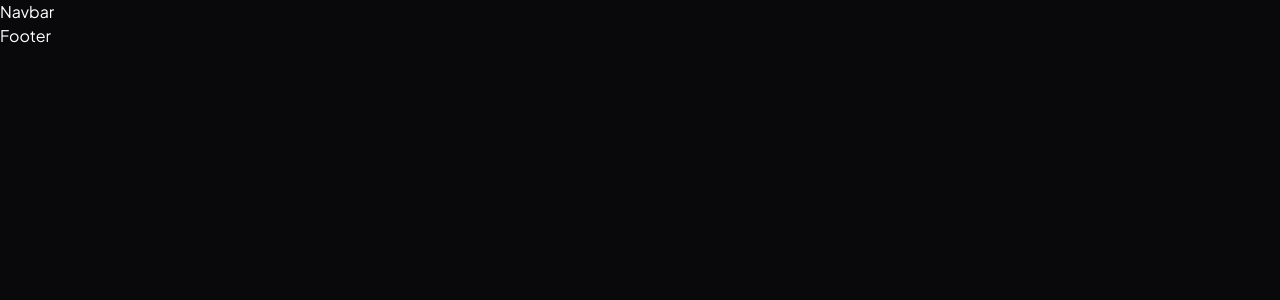
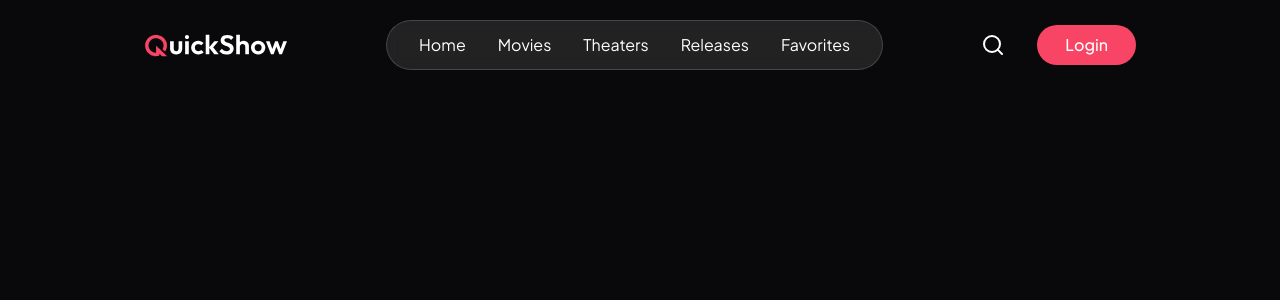
Before and after one commit to sanjaych9517/Movie-Tickets-Book-System, a React (Vite) app in the folder client/: page /favorite in a window 1280 px wide. Shown: the top 300 px of the page. Built offline with nearby package versions, Linux system fonts and the light colour scheme.

Commit message:
create a responsive nav bar

```diff
--- a/client/src/components/Footer.jsx
+++ b/client/src/components/Footer.jsx
@@ -3,7 +3,7 @@ import React from 'react'
 const Footer = () => {
   return (
     <div>
-      <h1>Footer</h1>
+
     </div>
   )
 }
--- a/client/src/components/Navbar.jsx
+++ b/client/src/components/Navbar.jsx
@@ -1,11 +1,84 @@
-import React from 'react'
+import React, { useState } from "react";
+import { Link } from "react-router-dom";
+import { assets } from "../assets/assets";
+import { MenuIcon, SearchIcon, XIcon } from "lucide-react";
 
 const Navbar = () => {
+  const [isOpen, setIsOpen] = useState(false);
+
   return (
-    <div>
-      <h1>Navbar</h1>
+    <div
+      className="fixed top-0 left-0 z-50 w-full flex items-center
+     justify-between px-6 md:px-16 lg:px-36 py-5"
+    >
+      <Link to="/" className="max-md:flex-1">
+        <img src={assets.logo} alt="" className="w-36 h-auto" />
+      </Link>
+
+      <div
+        className={`max-md:absolute max-md:top-0 max-md:left-0 max-md:font-medium max-md:text-lg z-50 flex flex-col md:flex-row items-center max-md:justify-center gap-8 md:px-8 py-3 max-md:h-screen md:rounded-full backdrop-blur bg-black/70 md:bg-white/10 md:border border-gray-300/20 overflow-hidden transition-[width] duration-300
+         ${isOpen ? "max-md:w-full" : "max-md:w-0"}`}
+      >
+        <XIcon
+          className="md:hidden absolute top-6 right-6 w-6 h-6 cursor-pointer"
+          onClick={() => setIsOpen(!isOpen)}
+        />
+
+        <Link
+          onClick={() => {
+            (scrollTo(0, 0), setIsOpen(false));
+          }}
+          to="/"
+        >
+          Home
+        </Link>
+        <Link
+          onClick={() => {
+            (scrollTo(0, 0), setIsOpen(false));
+          }}
+          to="/movies"
+        >
+          Movies
+        </Link>
+        <Link
+          onClick={() => {
+            (scrollTo(0, 0), setIsOpen(false));
+          }}
+          to="/"
+        >
+          Theaters
+        </Link>
+        <Link
+          onClick={() => {
+            (scrollTo(0, 0), setIsOpen(false));
+          }}
+          to="/"
+        >
+          Releases
+        </Link>
+        <Link
+          onClick={() => {
+            (scrollTo(0, 0), setIsOpen(false));
+          }}
+          to="/favorite"
+        >
+          Favorites
+        </Link>
+      </div>
+
+      <div className="flex items-center gap-8">
+        <SearchIcon className="max-md:hidden w-6 h-6 cursor-pointer" />
+        <button className="px-4 py-1 sm:px-7 sm:py-2 bg-primary hover:bg-primary-dull transition rounded-full font-medium cursor-pointer">
+          Login
+        </button>
+      </div>
+
+      <MenuIcon
+        className="max-md:ml-4 md:hidden w-8 cursor-pointer"
+        onClick={() => setIsOpen(!isOpen)}
+      />
     </div>
-  )
-}
+  );
+};
 
-export default Navbar
+export default Navbar;
```
